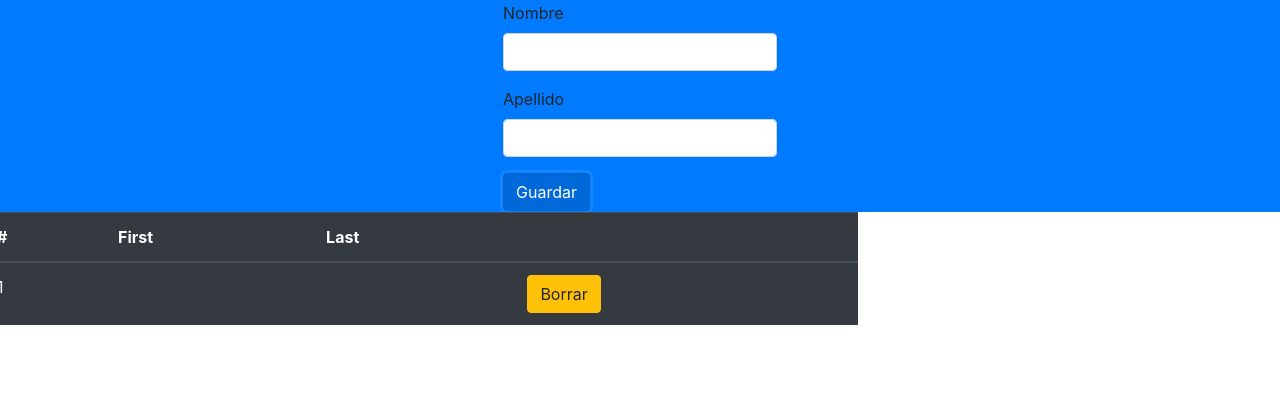
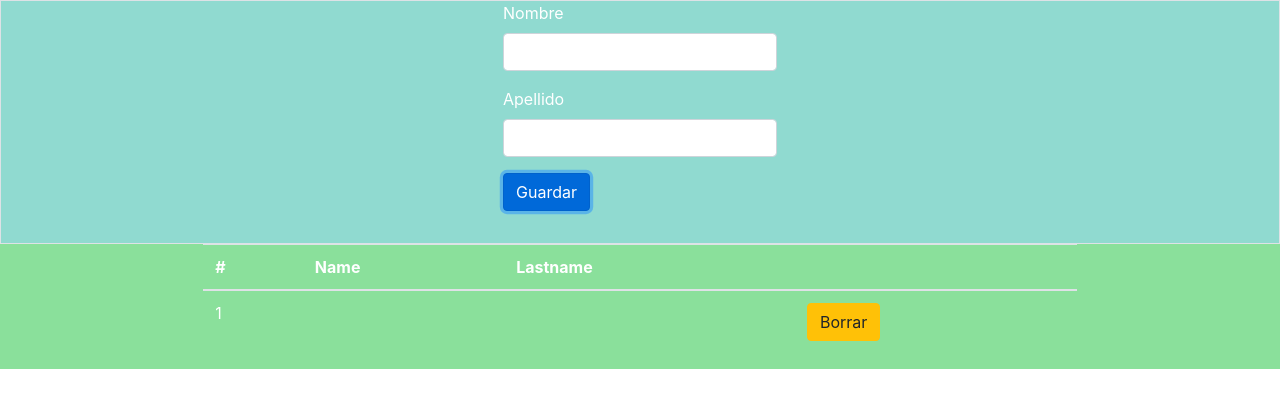
Before and after one commit to j-antonio42/bootcamp12g, a plain HTML site: page s15eventlisteners/index.html in a window 1280 px wide. Both pictures are taken after a click on the button "Guardar". Drawn offline with nearby package versions, Linux system fonts and the light colour scheme.

Commit message:
event listeners

```diff
--- a/s15eventlisteners/css/style.scss
+++ b/s15eventlisteners/css/style.scss
@@ -2,4 +2,15 @@
     flex-direction: row;
     justify-content: center;
     border-color: rgb(241, 241, 241);
+    background-color: rgb(144, 218, 208);
+    color: white;
 }
+
+.row{
+    display: flex;
+    justify-content: center;
+    background-color: rgb(138, 224, 155);
+    .table{
+        color: white;
+    }
+}
--- a/s15eventlisteners/index.html
+++ b/s15eventlisteners/index.html
@@ -1,5 +1,3 @@
-<!DOCTYPE html>
-<html lang="en">
 <head>
     <meta charset="UTF-8">
     <meta http-equiv="X-UA-Compatible" content="IE=edge">
@@ -9,27 +7,27 @@
     <title>Document</title>
 </head>
 <body>
-    <div class="d-flex border border-primary bg-primary">
-        <form>
+    <div class="d-flex border">
+        <form id="person-form">
         <div class="form-group">
-          <label for="exampleInputEmail1">Nombre</label>
-          <input type="text" class="form-control" id="mentorName" aria-describedby="emailHelp">
+          <label for="">Nombre</label>
+          <input type="text" class="form-control" id="mentorName" >
 
         </div>
         <div class="form-group">
-          <label for="exampleInputPassword1">Apellido</label>
+          <label for="">Apellido</label>
           <input type="text" class="form-control" id="mentorLastName">
         </div>
-        <button type="button" class="btn btn-primary" id="save">Guardar</button>
+        <button type="button" class="btn btn-primary mb-3" id="save">Guardar</button>
       </form>
     </div>
-    <div class="row">
-        <table class="table table-dark col-8">
+    <div class="row ">
+        <table class="table table-blue col-8">
             <thead>
               <tr>
                 <th scope="col">#</th>
-                <th scope="col">First</th>
-                <th scope="col">Last</th>
+                <th scope="col">Name</th>
+                <th scope="col">Lastname</th>
                 <th scope="col">&nbsp;</th>
               </tr>
             </thead>
--- a/s15eventlisteners/js/main.js
+++ b/s15eventlisteners/js/main.js
@@ -3,22 +3,29 @@ let save = document.getElementById("save")
 mentorArray = []
 
 
+
+
 save.addEventListener("click", () => {
 
-    let mentorName = document.getElementById("mentorName").value
-    //console.log(mentorName)
-    let mentorLastName = document.getElementById("mentorLastName").value
-    //console.log(mentorLastName)
-    document.getElementById("mentorName").value = ""
-    document.getElementById("mentorLastName").value = ""
-    mentorObject = { mentorName, mentorLastName}
+    let mentorObject = {}
+    let fields = document.querySelectorAll("#person-form input")
+    fields.forEach(input =>{
 
+        let property = input.id
+        let value = input.value
+
+        mentorObject = {...mentorObject, [property]:value}
+    })
+    console.log(mentorObject)
     mentorArray.push(mentorObject)
     console.log(mentorArray)
 
-    mentorArray.forEach( (mentor, index) =>  {
+    document.getElementById("person-table").innerHTML = ""
+
+    mentorArray.forEach( (mentor, index ) =>  {
+
         let {mentorName, mentorLastName } = mentor
-        let personRow = document.createElement("tr")
+        let personRow = document.createElement("tr" )
         //<tr></tr>
         let indexTd = document.createElement("td")
         //<td></td>
@@ -30,9 +37,16 @@ save.addEventListener("click", () => {
 
         let nameText = document.createTextNode( mentorName )
         let lastnameText = document.createTextNode( mentorLastName )
-        let indexText = document.createTextNode( index + 1 )
+        let indexText = document.createTextNode( index +1 )
         let deleteButton = document.createElement("button")
         deleteButton.classList.add("btn", "btn-warning")
+        deleteButton.dataset.personIndex = index
+        deleteButton.addEventListener("click", event =>{
+            let personIndex = event.target.dataset.personIndex
+            mentorArray.splice(personIndex,1)
+            //pendiente anexar todo el pintado de la tabla
+        } )
+
 
         let buttonText = document.createTextNode("Borrar")
         deleteButton.appendChild(buttonText)
@@ -49,6 +63,8 @@ save.addEventListener("click", () => {
         personRow.appendChild( buttonTd )
 
         document.getElementById("person-table").appendChild( personRow )
+
     })
-     mentorArray = []
+
+
 })
```
Also changed, not shown: s15eventlisteners/css/style.css, 1 other file.
